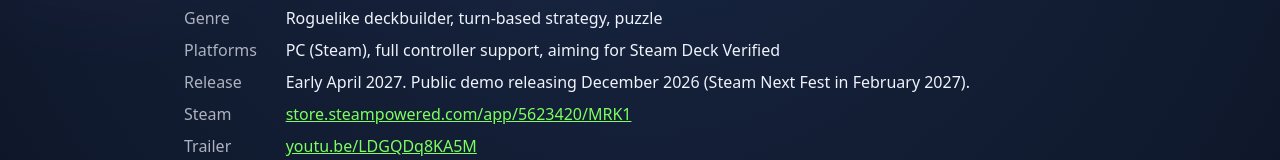
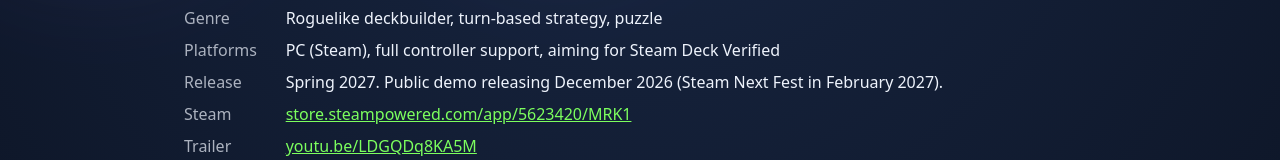
Before and after one commit to trunorthinteractive/trunorthinteractive.github.io, a plain HTML site: page mrk1/press/index.html in a window 1280 px wide. Shown: the part 421-581 px from the top of the page. Drawn offline with Linux system fonts and the light colour scheme.

Commit message:
Update MRK1 press kit release window to Spring 2027

```diff
--- a/mrk1/press/index.html
+++ b/mrk1/press/index.html
@@ -45,7 +45,7 @@
         <dt>Developer</dt><dd><a href="../../about/">TruNorth Interactive</a> (<a href="https://www.linkedin.com/in/churchmf/" target="_blank" rel="noopener">Matthew Church</a>, solo developer)</dd>
         <dt>Genre</dt><dd>Roguelike deckbuilder, turn-based strategy, puzzle</dd>
         <dt>Platforms</dt><dd>PC (Steam), full controller support, aiming for Steam Deck Verified</dd>
-        <dt>Release</dt><dd>Early April 2027. Public demo releasing December 2026 (Steam Next Fest in February 2027).</dd>
+        <dt>Release</dt><dd>Spring 2027. Public demo releasing December 2026 (Steam Next Fest in February 2027).</dd>
         <dt>Steam</dt><dd><a href="https://store.steampowered.com/app/5623420/MRK1/?utm_source=website&amp;utm_medium=web&amp;utm_campaign=evergreen&amp;utm_content=press_kit" target="_blank" rel="noopener">store.steampowered.com/app/5623420/MRK1</a></dd>
         <dt>Trailer</dt><dd><a href="https://youtu.be/LDGQDq8KA5M" target="_blank" rel="noopener">youtu.be/LDGQDq8KA5M</a></dd>
         <dt>Mode</dt><dd>Single-player</dd>
```
